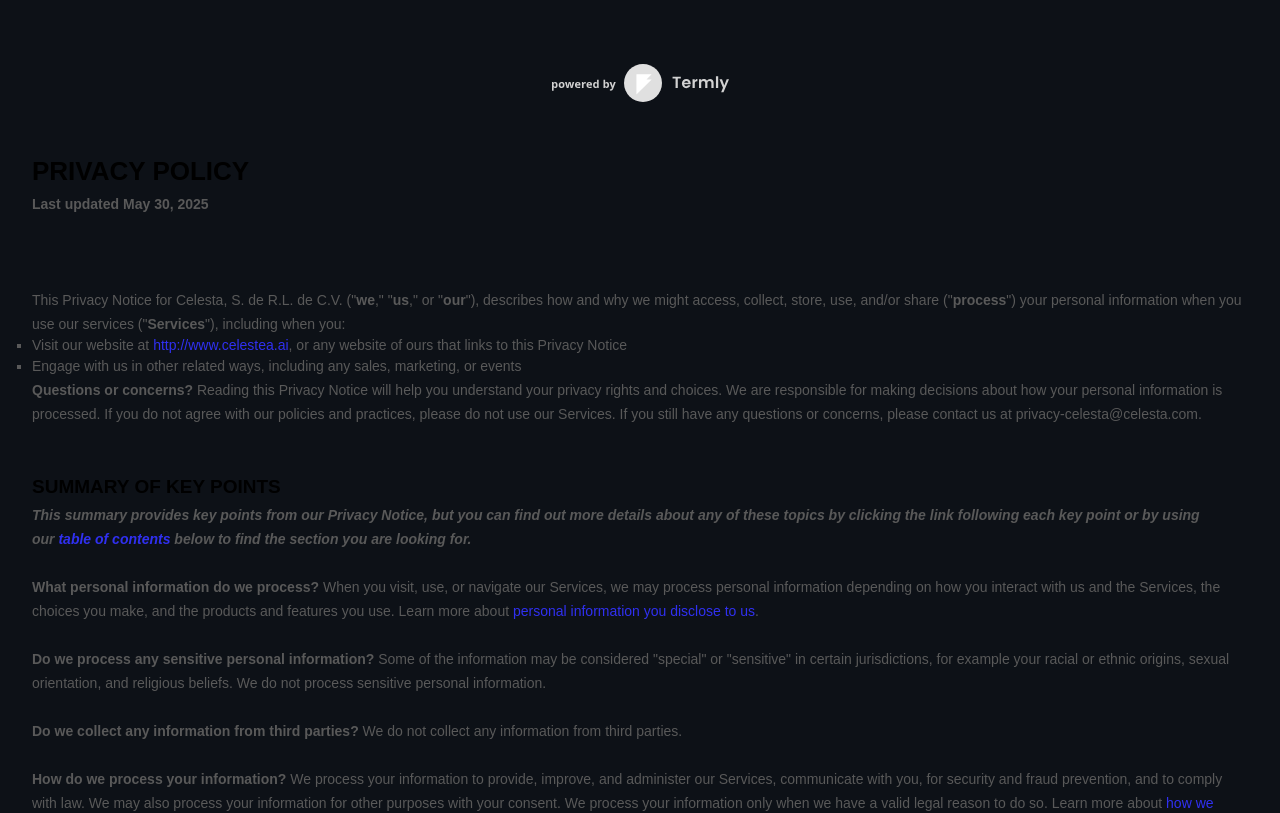
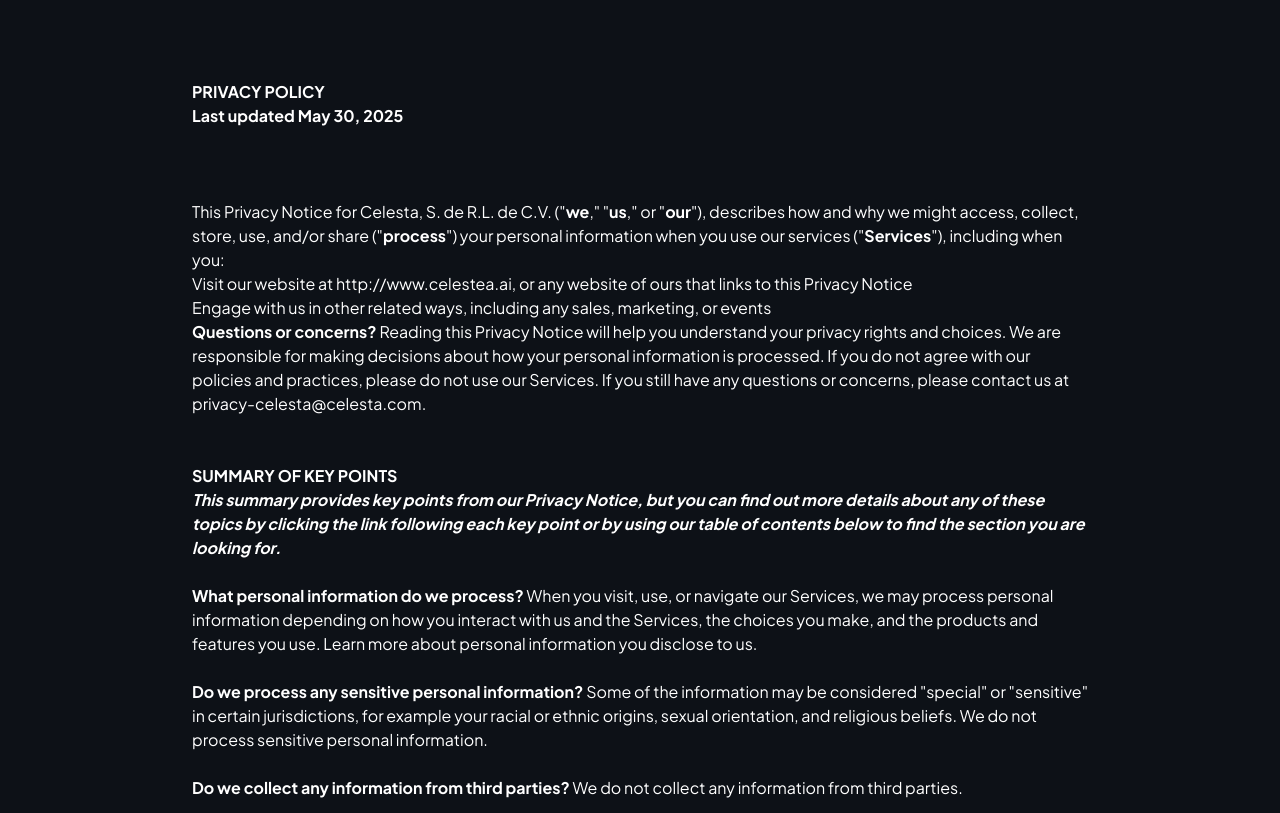
Before and after one commit to UzyOrg/Celesta, a Next.js app: page /privacy-policy in a window 1280 px wide. Shown: the top 813 px of the page. Built offline with nearby package versions, Linux system fonts and the light colour scheme.

Commit message:
arregle el diseño de la pagina de terminos y condiciones

```diff
--- /dev/null
+++ b/src/app/privacy-policy/PrivacyPolicyContent.tsx
@@ -0,0 +1,32 @@
+'use client';
+
+import { useEffect, useState } from 'react';
+
+interface PrivacyPolicyContentProps {
+  htmlContent: string;
+}
+
+// Este componente se ejecuta en el cliente para evitar errores de hidratación.
+const PrivacyPolicyContent: React.FC<PrivacyPolicyContentProps> = ({ htmlContent }) => {
+  const [isMounted, setIsMounted] = useState(false);
+
+  useEffect(() => {
+    // Nos aseguramos de que el componente esté "montado" en el navegador antes de manipular el DOM.
+    setIsMounted(true);
+  }, []);
+
+  // Limpiamos el HTML para que las clases de Tailwind (prose-invert) funcionen.
+  const cleanedHtml = htmlContent
+    .replace(/<style[^>]*>[\s\S]*?<\/style>/gi, '') // Elimina los bloques <style>
+    .replace(/style="[^"]*"/gi, ''); // Elimina todos los atributos de estilo en línea
+
+  return (
+    <div className="prose prose-invert max-w-none">
+      {isMounted && (
+        <div dangerouslySetInnerHTML={{ __html: cleanedHtml }} />
+      )}
+    </div>
+  );
+};
+
+export default PrivacyPolicyContent;
--- a/src/app/privacy-policy/page.tsx
+++ b/src/app/privacy-policy/page.tsx
@@ -1,46 +1,41 @@
 // src/app/privacy-policy/page.tsx
 import Container from '@/components/Container';
-import { headingStyles, opacityVariants, textStyles } from '@/styles/typography';
-import fs from 'fs/promises'; // Importar fs/promises
-import path from 'path';     // Importar path
+import fs from 'fs/promises';
+import path from 'path';
+import PrivacyPolicyContent from './PrivacyPolicyContent'; // Importamos el nuevo componente
 
-// This is now an async Server Component
+// Este es un Server Component. Su única tarea es leer el archivo.
 const PrivacyPolicyPage = async () => {
   let htmlContent = '';
   let errorLoading = false;
 
   try {
-    // Construir la ruta al archivo en la carpeta public
     const filePath = path.join(process.cwd(), 'public', 'termly.html');
-    // Leer el archivo directamente
+    // Leemos el contenido "sucio" sin modificarlo aquí en el servidor.
     htmlContent = await fs.readFile(filePath, 'utf8');
-
   } catch (error) {
-    console.error('Error reading privacy policy file (termly.html):', error);
+    console.error('Error reading privacy policy file:', error);
     errorLoading = true;
   }
 
   if (errorLoading) {
     return (
       <Container>
-        <article className="mx-auto py-12 md:py-16 lg:py-20 text-center">
-          <h1 className={`${headingStyles.h1} ${opacityVariants.primary} mb-6`}>
-            Privacy Policy
-          </h1>
-          <p className={`${textStyles.largeBody} ${opacityVariants.secondary} text-red-500`}>
-            We encountered an issue loading the privacy policy. Please try again later or contact support.
+        <div className="py-16 text-center">
+          <h1 className="text-2xl font-bold text-white">Privacy Policy</h1>
+          <p className="text-red-500 mt-4">
+            Could not load the privacy policy. Please try again later.
           </p>
-        </article>
+        </div>
       </Container>
     );
   }
 
   return (
     <Container>
-      {/* Adding a wrapper for some padding */}
-      <div className="py-8 md:py-12 lg:py-16 prose max-w-none">
-        {/* The 'prose' class from Tailwind Typography can help style raw HTML */}
-        <div dangerouslySetInnerHTML={{ __html: htmlContent }} />
+      <div className="mx-auto max-w-4xl py-12 md:py-16 lg:py-20">
+        {/* Pasamos el HTML "sucio" al componente de cliente para que él lo limpie y muestre. */}
+        <PrivacyPolicyContent htmlContent={htmlContent} />
       </div>
     </Container>
   );
```
